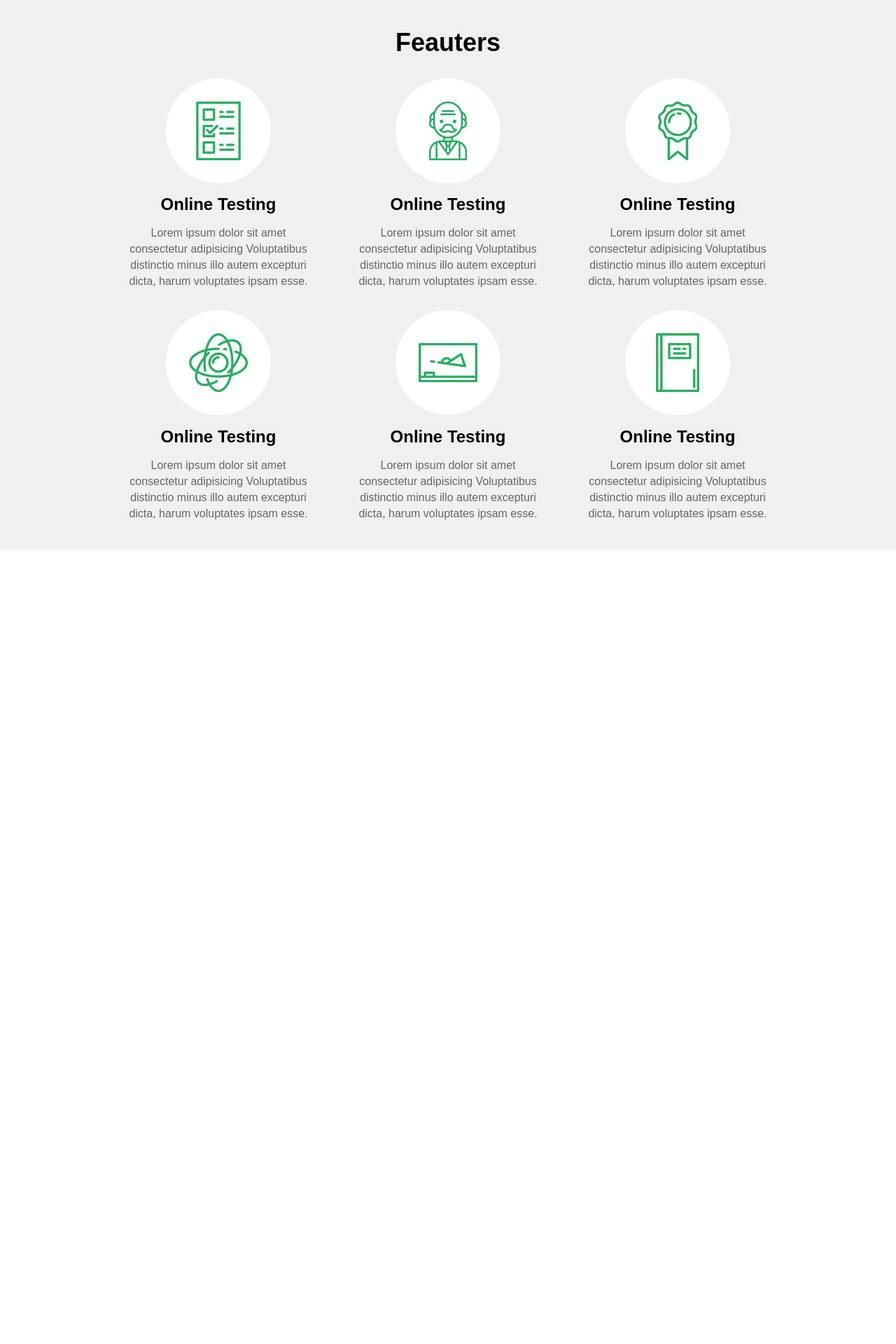
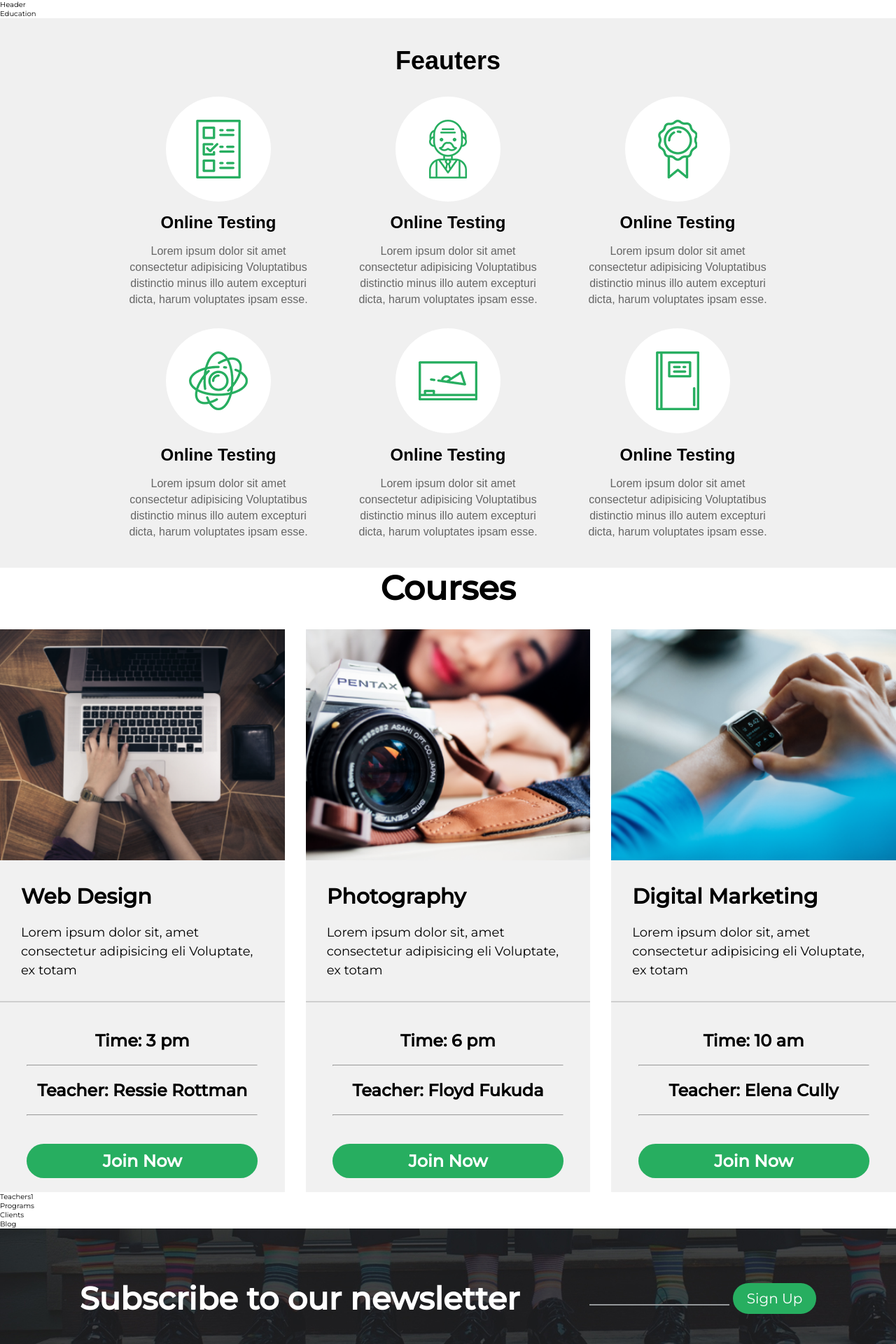
Before and after one commit to tatu7/education_project, a React (Create React App) app: page / in a window 1280 px wide. Shown: the top 1920 px of the page at 70% size. Before the commit the page ends 800 px from the top, so only its background shows below. Built offline with nearby package versions, Linux system fonts and the light colour scheme.

Commit message:
add feauters section style comentry

```diff
--- a/src/App.jsx
+++ b/src/App.jsx
@@ -13,16 +13,16 @@ import Teachers from "./components/Teachers/Teachers";
 function App() {
   return (
     <>
-      {/* <Header /> */}
-      {/* <Education /> */}
+      <Header />
+      <Education />
       <Features />
-      {/* <Courses /> */}
-      {/* <Teachers /> */}
-      {/* <Programs /> */}
-      {/* <Clients /> */}
-      {/* <Blog /> */}
-      {/* <Contact /> */}
-      {/* <Footer /> */}
+      <Courses />
+      <Teachers />
+      <Programs />
+      <Clients />
+      <Blog />
+      <Contact />
+      <Footer />
     </>
   );
 }
```
Also changed, not shown: src/components/Features/_features.scss (+15 -1 lines).
